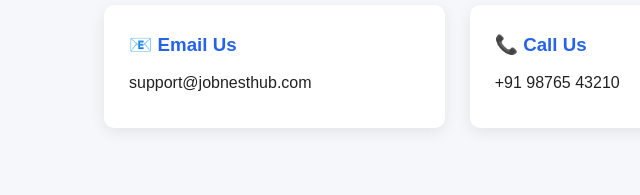
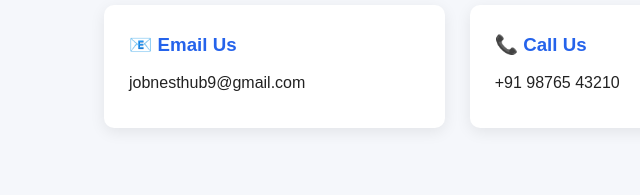
Before and after one commit to kavyakollati/jobnesthub, a website: page contact.html in a window 1280 px wide. Shown: the part 605-800 px from the top of the page, 0-640 px from the left. Drawn offline with Linux system fonts and the light colour scheme.

Commit message:
Update JobNestHub contact email

```diff
--- a/contact.html
+++ b/contact.html
@@ -72,7 +72,7 @@
             <h3>📧 Email Us</h3>
 
             <p>
-                support@jobnesthub.com
+                jobnesthub9@gmail.com
             </p>
 
         </div>
```
